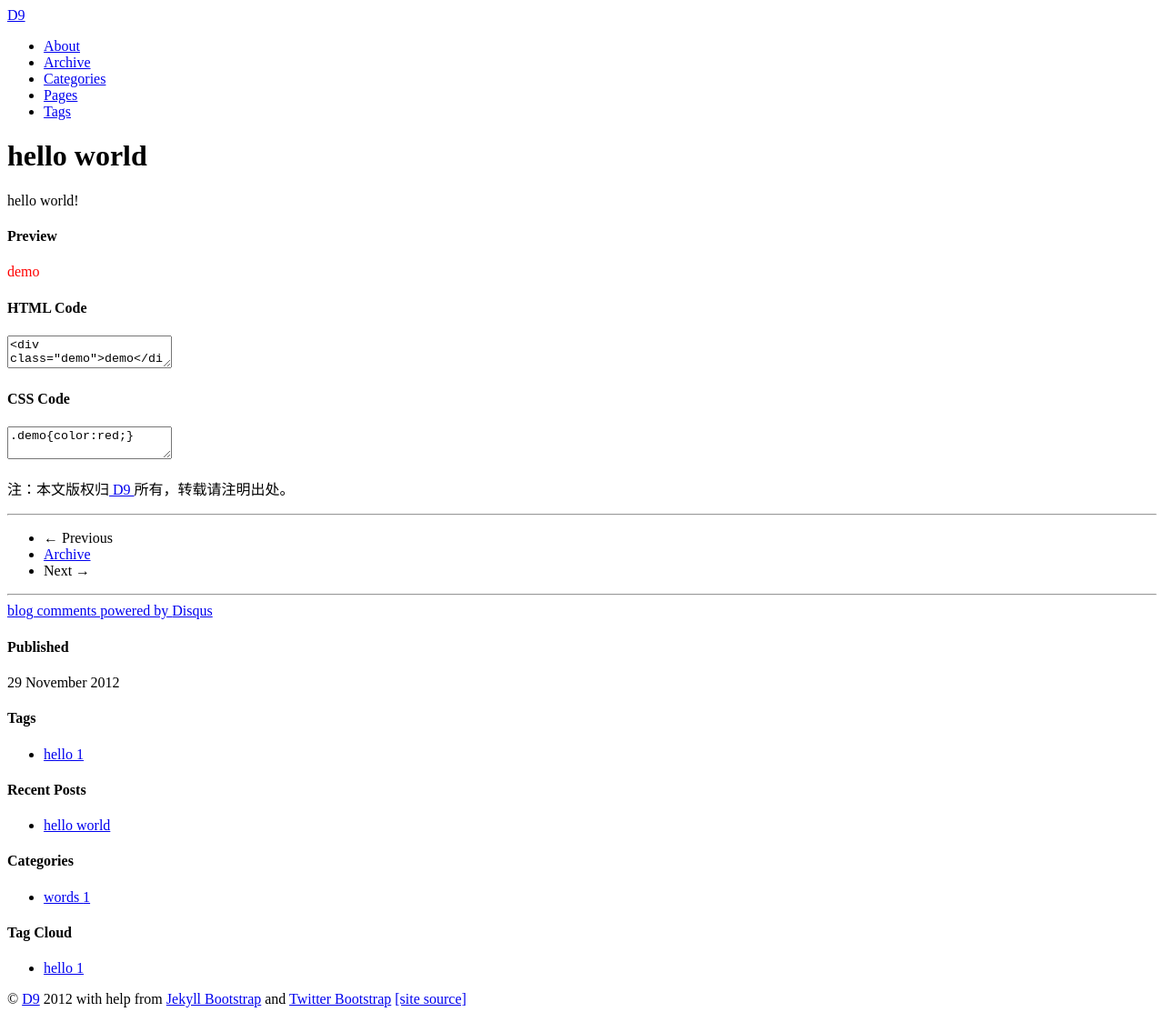
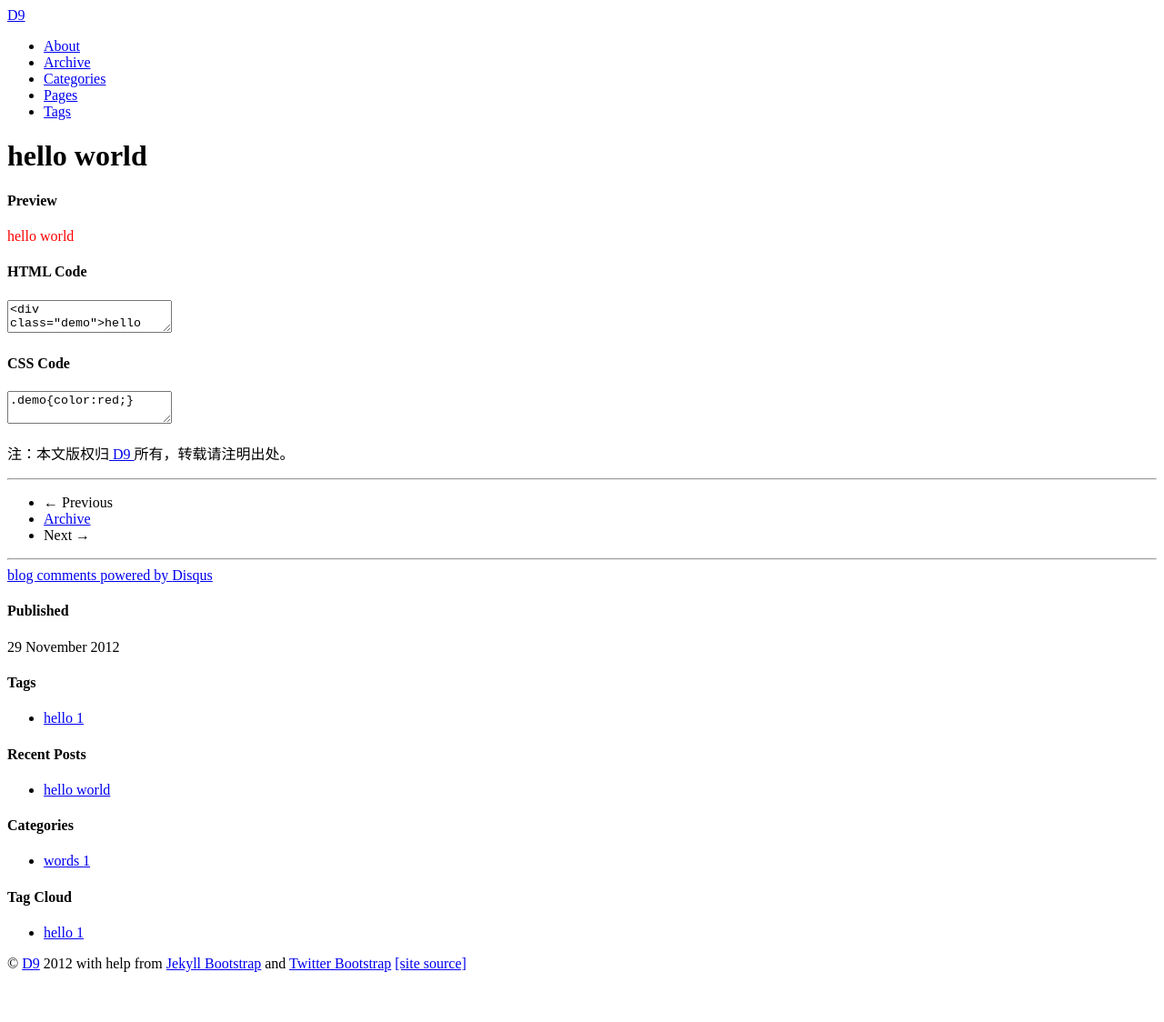
Before and after one commit to d9/d9.github.com, a Jekyll site: the page built from _posts/2012-11-29-hello-world.md, in a window 1280 px wide. Shown: the whole page at 91% size. Built offline with Jekyll 4.4.1, drawn with Linux system fonts in a browser that asks for light colours; nearby versions of some CDN libraries; library files that are not in the unit come from our copies; comment, search, counter and statistics services are not loaded; after the commit the page ends 1085 px from its top, so only the background shows below that.

Commit message:
post update

```diff
--- a/_posts/2012-11-29-hello-world.md
+++ b/_posts/2012-11-29-hello-world.md
@@ -8,8 +8,6 @@ tags: [hello]
 ---
 {% include JB/setup %}
 
-hello world!
-
 <h4>Preview</h4>
-<div class="preview" id="preview"><div class="demo">demo</div></div>
+<div class="preview" id="preview"><div class="demo">hello world</div></div>
 <style type="text/css" id="cssR">.demo{color:red;}</style>
```
